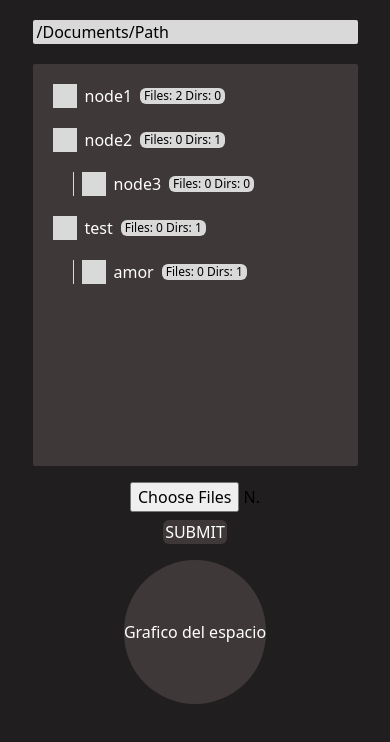
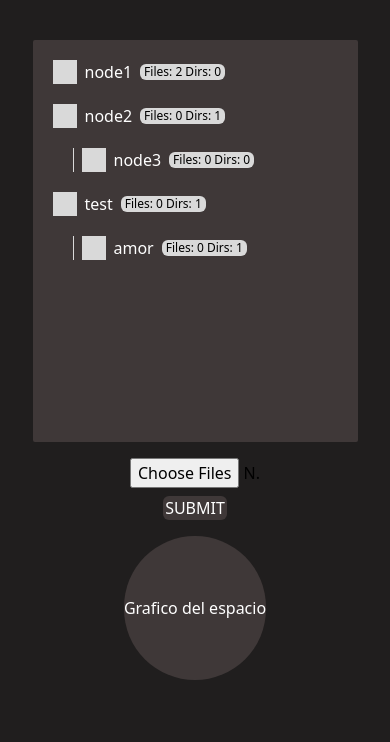
Before and after one commit to andres2110/my-g-drive-frontend, a Next.js app: page / in a window 390 px wide. Shown: the top 742 px of the page. Built offline with nearby package versions, Linux system fonts and the light colour scheme.

Commit message:
path a funcionar

```diff
--- a/src/app/components/FileForm.jsx
+++ b/src/app/components/FileForm.jsx
@@ -2,22 +2,32 @@ import React from "react";
 import { UPLOAD_API } from "../constants";
 
 export default function FileForm() {
-  const [files, setFiles] = React.useState({});
+  const [files, setFiles] = React.useState(null);
 
   const fnUpload = async () => {
-    //console.log(files);
+    console.log(files);
+    if (files === null || files.length === 0) return; //TODO: Message Error
     let oFormData = new FormData();
-    // let aFiles = files;
-    oFormData.append("filename","test");
-    oFormData.append("path","test");
+    oFormData.append("filename", "test");
+    oFormData.append("path", "test");
     for (let oFile of files) {
       oFormData.append("files_up", oFile);
     }
-    const oResponse = await fetch(UPLOAD_API,{
-        method:'POST',
-        body: oFormData
-    });
-
+    try {
+      const oResponse = await fetch(UPLOAD_API, {
+        method: "POST",
+        body: oFormData,
+      });
+      if (oResponse.status === 200) {
+        alert("Upload with success");
+      }
+      if (oResponse.status === 500) {
+        alert(oResponse.statusText);
+      }
+      if (oResponse.status !== 200 && oResponse.status !== 500) alert("The server not response");
+    } catch (error) {
+      alert("The server not response");
+    }
   };
   const fnUpdateFiles = (oEvent) => {
     setFiles(oEvent.target.files);
--- a/src/app/components/Node.jsx
+++ b/src/app/components/Node.jsx
@@ -1,18 +1,24 @@
 "use client";
 import React from "react";
+import { usePath } from "../hooks/usePath";
 
 export default function Node({ name, numFiles, numDirs, path }) {
   const [isSelected, setSelected] = React.useState(false);
+  const { fnChangePath } = usePath();
   const fnHandleClick = () => {
-    console.log(path);
+    let sPath = isSelected ? "" : path; // Si es true va ser false
+    fnChangePath(setSelected,sPath);
     setSelected(!isSelected);
+  };
+  const fnHandleDoubleClick = () => {
+    console.log(isSelected);
   };
   // const sColor = isSelected ? "#9CD1CE" : "#D9D9D9"; -> Investigar por que no funciona
   const sDivClass = isSelected ? "bg-[#9CD1CE] w-6 h-6" : "bg-[#D9D9D9] w-6 h-6";
   return (
     <div className="flex flex-col">
       <div className="flex gap-2 items-center">
-        <div className={sDivClass} onClick={fnHandleClick}></div>
+        <div className={sDivClass} onClick={fnHandleClick} onDoubleClick={fnHandleDoubleClick}></div>
         <h5 className="text-white"> {name} </h5>
         <small className="bg-[#D9D9D9] text-black rounded-md px-1 text-xs">
           Files: {numFiles} Dirs: {numDirs}
--- /dev/null
+++ b/src/app/components/PathContainer.jsx
@@ -0,0 +1,14 @@
+import React from "react";
+import { usePath } from "../hooks/usePath";
+
+export default function PathContainer() {
+  const { path } = usePath();
+  return (
+    <section className="w-10/12 h-15 mb-5 md:w-1/2 flex gap-5 ">
+      <h5 className="hidden text-white md:block">Destination: </h5>
+      <div className="bg-[#D9D9D9] w-full rounded-sm px-1 ">
+        <p>{path}</p>
+      </div>
+    </section>
+  );
+}
--- a/src/app/components/Tree.jsx
+++ b/src/app/components/Tree.jsx
@@ -2,17 +2,14 @@ import React from "react";
 import Node from "./Node";
 
 export default function Tree({ directories }) {
-  return (
-    <section className="bg-[#3F3838] w-10/12 h-1/2 p-5 flex rounded-sm md:w-1/2 overflow-y-auto">
-      <div className="flex flex-col gap-5">
-        {directories.map((node) => {
+  let aNodesDirs = directories.map((node) => {
     let aNodesDir = node.nodes.directories;
     let iNumFiles = node.nodes.numFiles;
     aNodesDir = aNodesDir.map((nodeS) => {
       let aNodes = nodeS.nodes.directories;
       let iNumFiles = nodeS.nodes.numFiles;
       let sPath = `${node.name}/${nodeS.name}`;
-            return <Node name={nodeS.name} numFiles={iNumFiles} numDirs={aNodes.length} path={sPath} key={sPath}/>;
+      return <Node name={nodeS.name} numFiles={iNumFiles} numDirs={aNodes.length} path={sPath} key={sPath} />;
     });
     return (
       <div className="flex flex-col">
@@ -26,8 +23,11 @@ export default function Tree({ directories }) {
         )}
       </div>
     );
-        })}
-      </div>
+  });
+  return (
+    <section className="bg-[#3F3838] w-10/12 h-1/2 p-5 flex rounded-sm md:w-1/2 overflow-y-auto">
+      <div className="flex flex-col gap-5">{aNodesDirs} </div>
+      {/* <div className="bg-red-400 w-1/3 h-1/3"></div> */}
     </section>
   );
 }
--- /dev/null
+++ b/src/app/context/path.jsx
@@ -0,0 +1,25 @@
+import { createContext, useState } from "react";
+
+export const PathContext = createContext(null);
+
+export function PathProvider({ children }) {
+  const [path, setPath] = useState("");
+  const [fnDisableNode, setDisableNode] = useState(() => () => {});
+
+  const fnChangePath = (fnSetPreviousNode, sNewPath) => {
+    setDisableNode(() => fnSetPreviousNode);
+    setPath(sNewPath);
+    fnDisableNode();
+  };
+
+  return (
+    <PathContext.Provider
+      value={{
+        path,
+        fnChangePath,
+      }}
+    >
+      {children}
+    </PathContext.Provider>
+  );
+}
--- /dev/null
+++ b/src/app/hooks/usePath.js
@@ -0,0 +1,12 @@
+import { useContext } from "react";
+import { PathContext } from "../context/path.jsx";
+
+
+export const usePath = () => {
+    const context = useContext(PathContext);
+    if(context === undefined){
+        throw new Error('usePath must be within a PathProvider')
+    }
+
+    return context;
+}
--- a/src/app/page.js
+++ b/src/app/page.js
@@ -3,22 +3,21 @@ import Tree from "./components/Tree";
 import React from "react";
 import { directories } from "./mocks/files.json";
 import FileForm from "./components/FileForm";
+import { PathProvider } from "./context/path.jsx";
+import PathContainer from "./components/PathContainer";
 
 export default function Home() {
   return (
+    <PathProvider>
       <main className="flex h-screen flex-col items-center py-5">
-      <section className="w-10/12 h-15 mb-5 md:w-1/2 flex gap-5 ">
-        <h5 className="hidden text-white md:block">Destination: </h5>
-        <div className="bg-[#D9D9D9] w-full rounded-sm px-1 ">
-          <p>/Documents/Path</p>
-        </div>
-      </section>
+        <PathContainer/>
         <Tree directories={directories} />
-      <FileForm/>
+        <FileForm />
         <section className="bg-[#3F3838] w-45 h-36 mt-4 justify-center items-center flex rounded-full">
           <p className="text-white"> Grafico del espacio </p>
         </section>
       </main>
+    </PathProvider>
   );
 }
 //#3F3838
```
Lines whose indentation alone changed are shown as unchanged.
